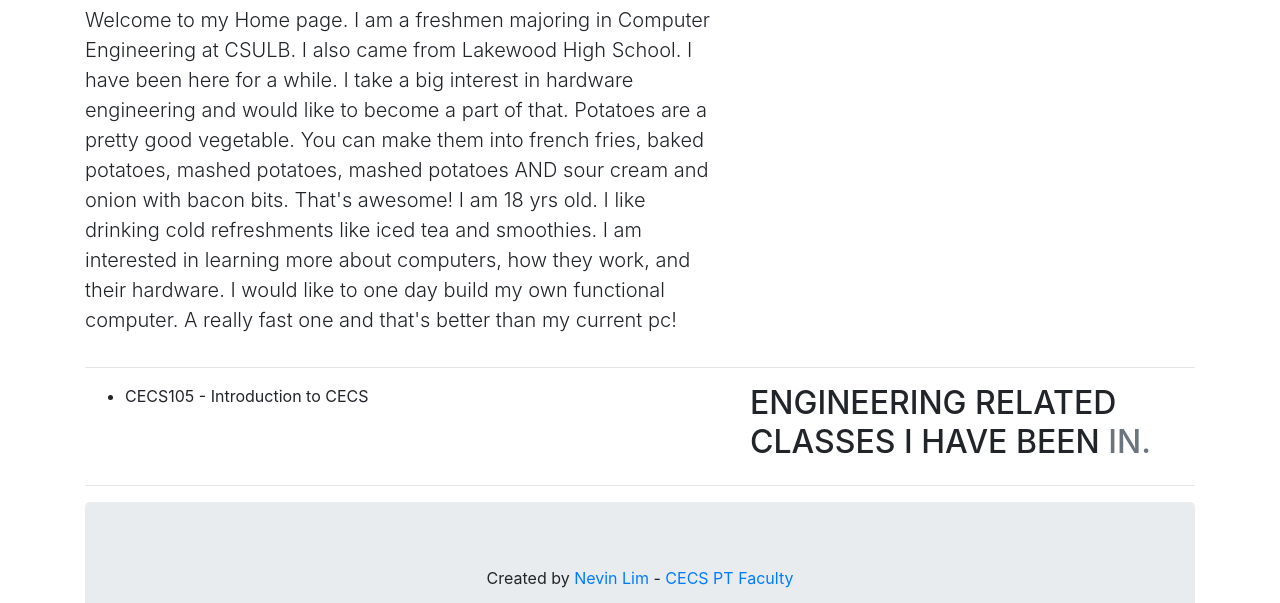
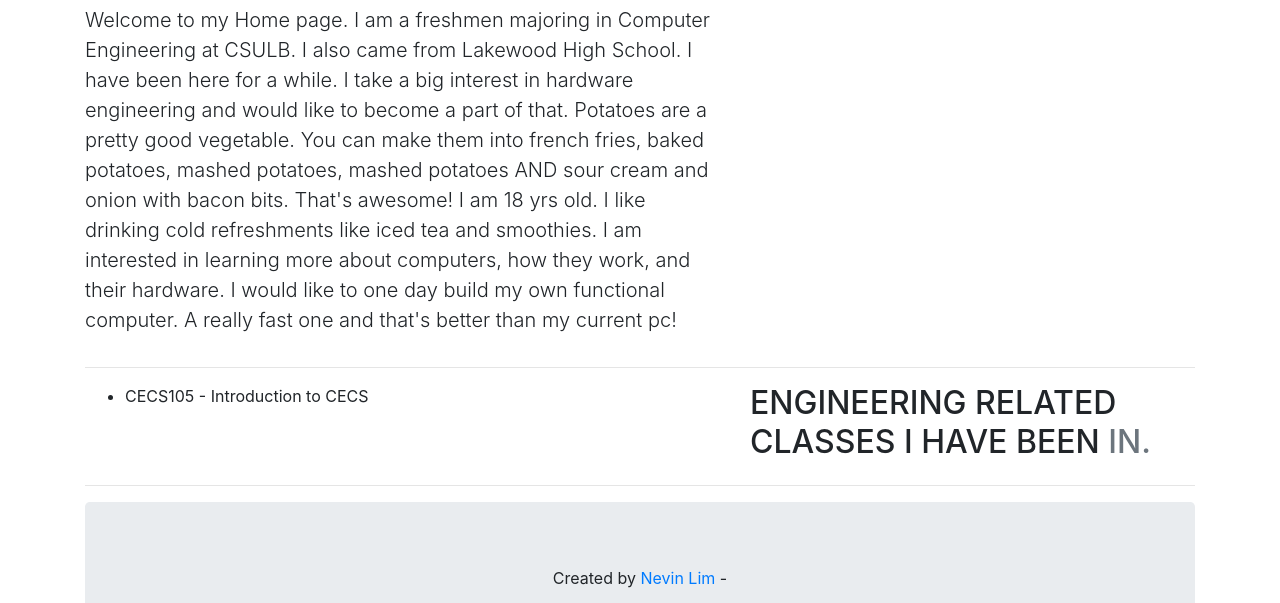
Before and after one commit to nevinl-max/cecs105, a plain HTML site: page index.html in a window 1280 px wide. Shown: the part 340-943 px from the top of the page. Drawn offline with nearby package versions, Linux system fonts and the light colour scheme.

Commit message:
Update index.html

```diff
--- a/index.html
+++ b/index.html
@@ -56,7 +56,7 @@ I am 18 yrs old. I like drinking cold refreshments like iced tea and smoothies.
    <hr class="featurette-divider">
 
 <div class="jumbotron text-center" style="margin-bottom:0">
-  <p>Created by <a href="mailto:nevin.lim@student.csulb.edu">Nevin Lim</a> -  <a href="https://www.csulb.edu/college-of-engineering/roni-allen" target="_blank">CECS PT Faculty</a></p><p>Last updated on 5-6-21</p>
+  <p>Created by <a href="mailto:nevin.lim@student.csulb.edu">Nevin Lim</a> - <p>Last updated on 5-6-21</p>
     <i class="fas fa-chalkboard-teacher" style="font-size:60px;color:gold;text-shadow:2px 2px 4px #000000;"></i>
 </div>
     </div>
```
